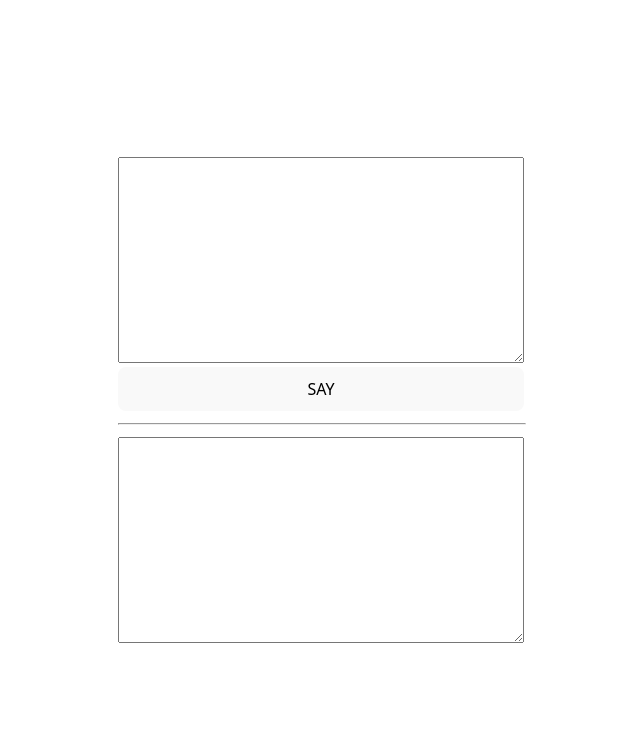
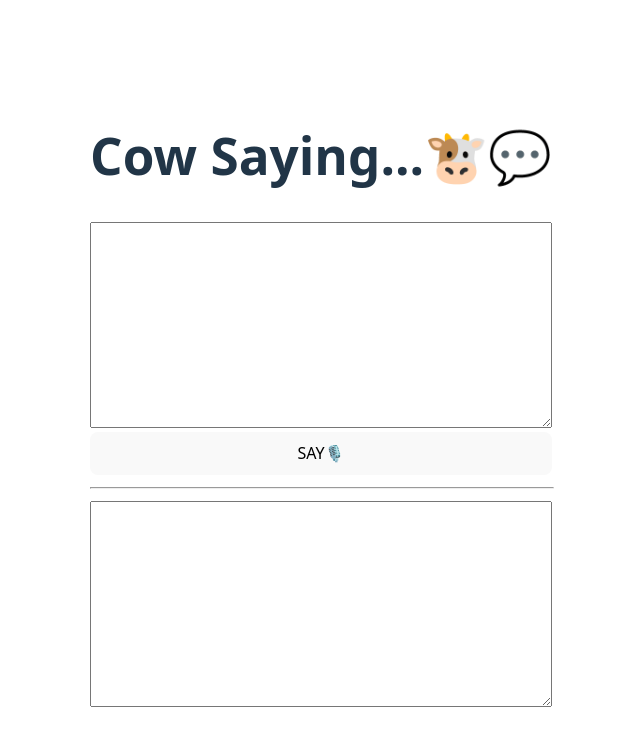
Before and after one commit to manmen-mi/cowsay-web, a Preact app: page / in a window 1280 px wide. Shown: the top 746 px of the page, without its empty margins (319-959 px from the left). Built offline with nearby package versions, Linux system fonts and the light colour scheme.

Commit message:
validate message

```diff
--- a/src/app.tsx
+++ b/src/app.tsx
@@ -9,6 +9,10 @@ export function App() {
 
   async function submit(ev: SubmitEvent) {
     ev.preventDefault()
+    if (!message.length) {
+      return
+    }
+
     const response = await ky(`https://api.cow-say.xyz/?say=${message}`).text()
     setSaid(response)
   }
@@ -16,8 +20,9 @@ export function App() {
   return (
     <>
       <form onSubmit={ev => submit(ev)}>
+        <h1>Cow Saying...🐮💬</h1>
         <textarea name="say" value={message} onInput={ev => setMessage(ev.currentTarget.value)}></textarea>
-        <button type="submit">SAY</button>
+        <button type="submit">SAY🎙️</button>
         <hr />
         <textarea name="said" value={said} readOnly></textarea>
       </form>
```
